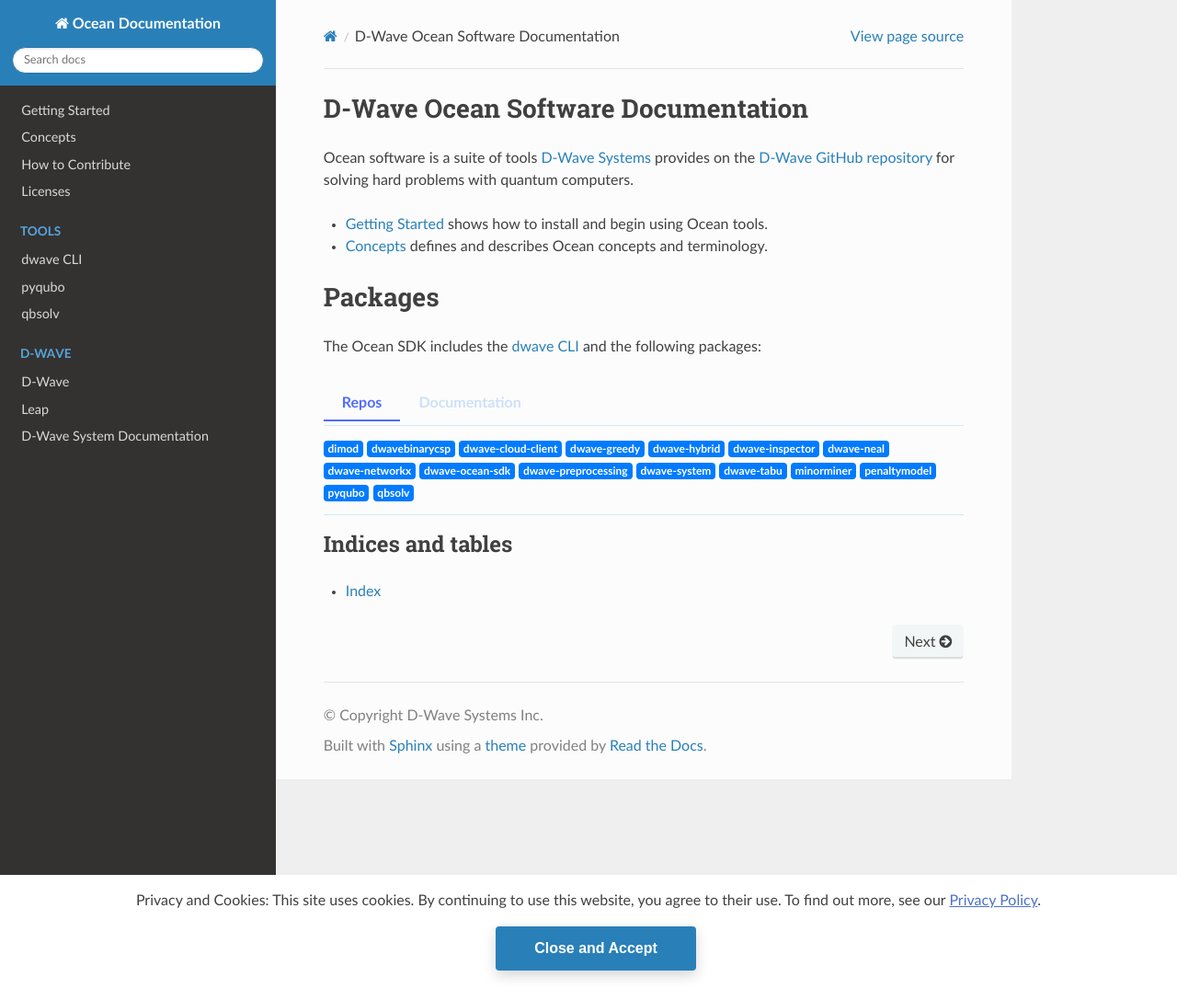
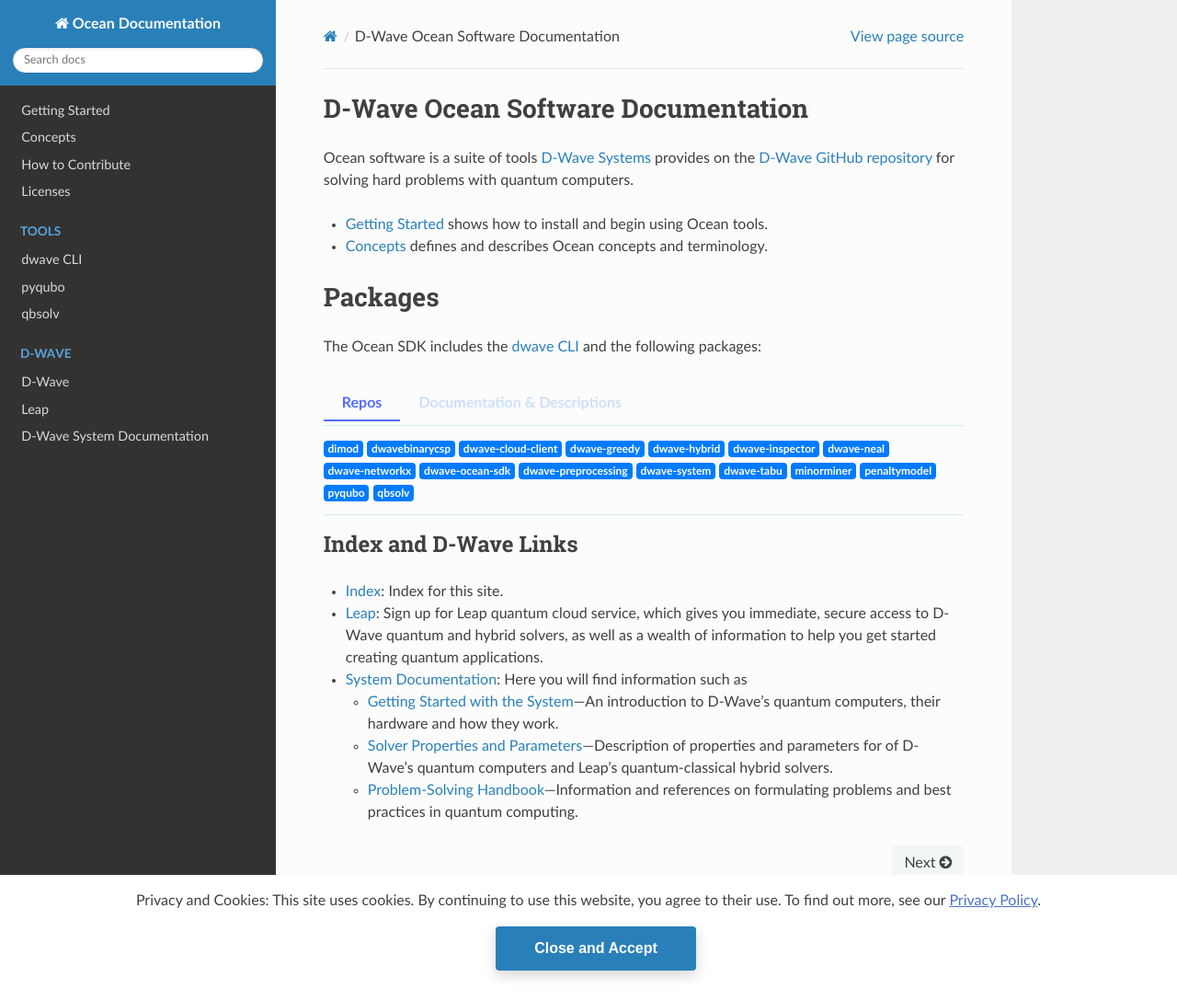
Before and after one commit to dwavesystems/dwave-ocean-sdk, a Sphinx documentation site: the page built from docs/index.rst, in a window 1280 px wide and 1087 px high. Shown: the whole window at 92% size. Built offline with Sphinx 7.4.7 and the Read the Docs theme 2.0.0, drawn with Linux system fonts in a browser that asks for light colours; pages that are not in the unit, such as notebooks, are missing from menus; the version number could not be read and is left out.

Commit message:
Add links to sys docs

```diff
--- a/docs/index.rst
+++ b/docs/index.rst
@@ -54,7 +54,7 @@
   :link-badge:`https://github.com/recruit-communications/pyqubo, "pyqubo", cls=badge-primary text-white`
   :link-badge:`https://github.com/dwavesystems/qbsolv, "qbsolv", cls=badge-primary text-white`
 
-.. tabbed:: Documentation
+.. tabbed:: Documentation & Descriptions
 
   .. dropdown::  :link-badge:`https://docs.ocean.dwavesys.com/en/stable/docs_dimod/sdk_index.html, "dimod", cls=badge-primary text-white`
 
@@ -180,7 +180,25 @@
   Leap <https://cloud.dwavesys.com/leap/>
   D-Wave System Documentation <https://docs.dwavesys.com/docs/latest/index.html>
 
-Indices and tables
-==================
+Index and D-Wave Links
+======================
 
-* :ref:`genindex`
+* :ref:`genindex`: Index for this site.
+
+* `Leap <https://cloud.dwavesys.com/leap>`_: Sign up for Leap quantum cloud service,
+  which gives you immediate, secure access to D-Wave quantum and hybrid solvers, as
+  well as a wealth of information to help you get started creating quantum applications.
+
+* `System Documentation <https://docs.dwavesys.com/docs/latest/index.html>`_: Here you will
+  find information such as
+
+  - `Getting Started  with the System <https://docs.dwavesys.com/docs/latest/doc_getting_started.html>`_---An
+    introduction to D-Wave's quantum computers, their hardware and how they work.
+
+  - `Solver Properties and Parameters <https://docs.dwavesys.com/docs/latest/doc_solver_ref.html>`_---Description
+    of properties and parameters for of D-Wave's quantum computers and
+    Leap's quantum-classical hybrid solvers.
+
+  - `Problem-Solving Handbook <https://docs.dwavesys.com/docs/latest/doc_handbook.html>`_---Information
+    and references on formulating problems and best practices in quantum
+    computing.
```
